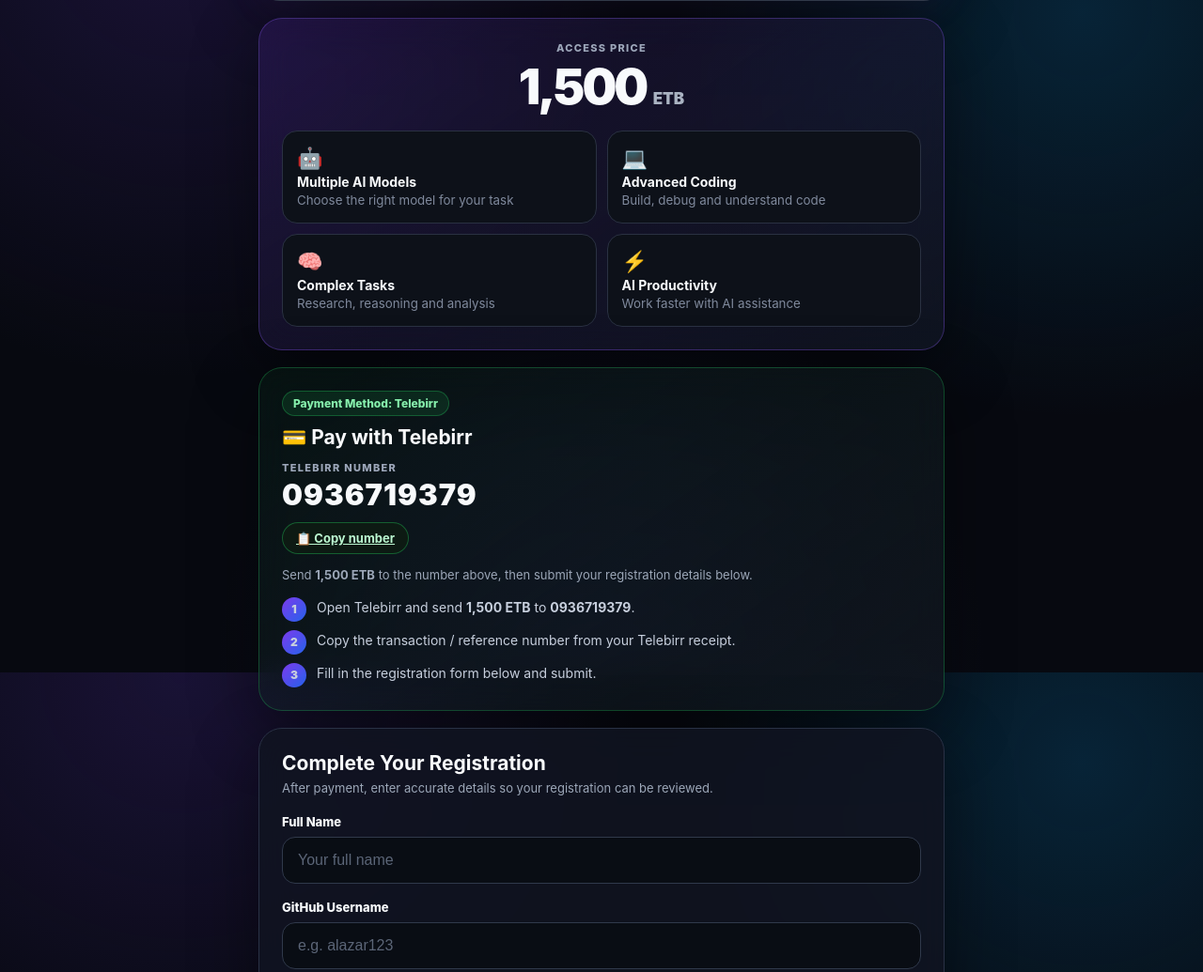
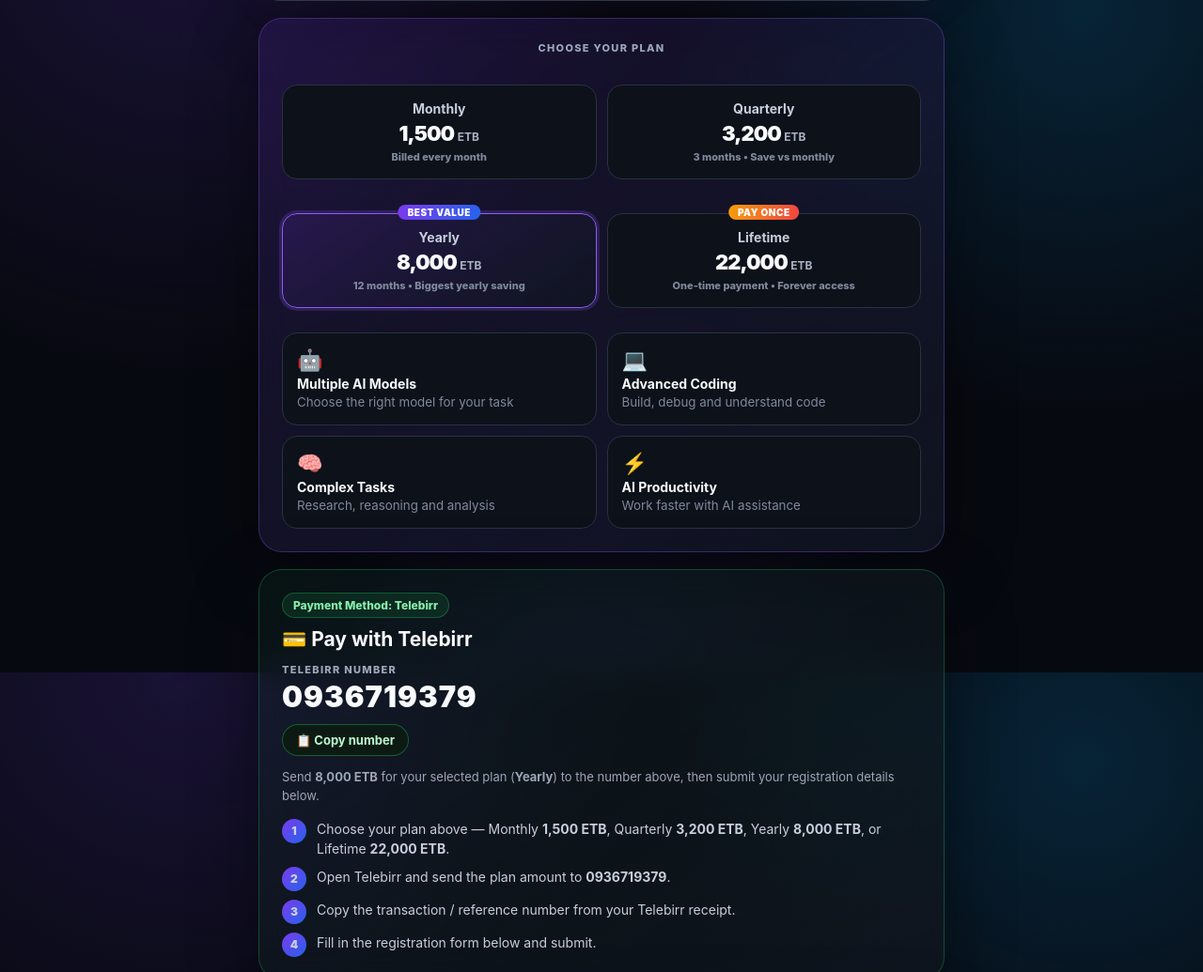
Before and after one commit to alazarsisay145-hash/ai-access-, a plain HTML site: page index.html in a window 1280 px wide. Shown: the part 884-1919 px from the top of the page at 94% size. Drawn offline with Linux system fonts and the light colour scheme; grey boxes are pictures that could not be loaded.

Commit message:
Add plan selection: Monthly, Quarterly, Yearly and Lifetime access plans

```diff
--- a/index.html
+++ b/index.html
@@ -4,7 +4,7 @@
 <meta charset="UTF-8">
 <meta name="viewport" content="width=device-width, initial-scale=1.0, viewport-fit=cover">
 <meta name="theme-color" content="#070910">
-<meta name="description" content="Premium AI Access registration — 1,500 ETB via Telebirr.">
+<meta name="description" content="Premium AI Access registration — Monthly, Quarterly, Yearly and Lifetime plans via Telebirr.">
 <title>AI Pro Access | Registration</title>
 <style>
 :root{--bg:#070910;--card:rgba(17,21,33,.85);--line:#293145;--muted:#9aa4b8;--text:#f8fafc;--purple:#8b5cf6;--blue:#3b82f6;--green:#22c55e}
@@ -23,17 +23,26 @@
 .card{margin-top:18px;padding:24px;border:1px solid var(--line);border-radius:25px;background:var(--card);backdrop-filter:blur(18px);-webkit-backdrop-filter:blur(18px);box-shadow:0 22px 70px #0006}
 .price-card{text-align:center;border-color:#8b5cf655;background:linear-gradient(145deg,#7c3aed25,#101521e8)}
 .kicker{color:#9da7ba;text-transform:uppercase;font-size:11px;font-weight:800;letter-spacing:1.3px}
-.price{font-size:52px;font-weight:950;letter-spacing:-3px;margin:3px 0 15px}
-.price span{font-size:17px;letter-spacing:0;color:#aab3c2}
 .grid{display:grid;grid-template-columns:repeat(2,1fr);gap:11px;text-align:left}
 .feature{padding:15px;border:1px solid #2a3142;background:#0d1119;border-radius:16px}
 .feature b{display:block;font-size:14px;margin-top:4px}.feature small{color:#7f899c}
 .icon{font-size:22px}
 h2{font-size:21px;margin:0 0 13px}
+.plans{display:grid;grid-template-columns:repeat(2,1fr);gap:11px;margin:15px 0 18px}
+.plan{position:relative;cursor:pointer}
+.plan input{position:absolute;opacity:0;width:0;height:0;padding:0}
+.plan .box{display:block;padding:16px 14px;border:1px solid #2a3142;background:#0d1119;border-radius:16px;text-align:center;transition:border-color .15s,box-shadow .15s}
+.plan .box b{display:block;font-size:14px;color:#c7cfdd;margin-bottom:5px}
+.plan .box .amt{font-size:22px;font-weight:950;letter-spacing:-1px}
+.plan .box .amt span{font-size:12px;font-weight:700;color:#aab3c2;letter-spacing:0}
+.plan .box small{display:block;color:#7f899c;font-size:11px;margin-top:5px}
+.plan input:checked + .box{border-color:var(--purple);box-shadow:0 0 0 3px #8b5cf633;background:linear-gradient(145deg,#7c3aed25,#101521e8)}
+.plan .tag{position:absolute;top:-9px;left:50%;transform:translateX(-50%);padding:2px 10px;border-radius:99px;font-size:10px;font-weight:900;letter-spacing:.5px;background:linear-gradient(100deg,#7c3aed,#2563eb);color:#fff;white-space:nowrap}
+.plan .tag.gold{background:linear-gradient(100deg,#f59e0b,#ef4444)}
 .payment{background:linear-gradient(145deg,#16a34a12,#10151ee8);border-color:#22c55e4d}
 .badge{display:inline-block;padding:5px 11px;border-radius:99px;background:#22c55e1f;color:#86efac;border:1px solid #22c55e55;font-size:12px;font-weight:800;margin-bottom:10px}
 .number{font-size:31px;font-weight:950;letter-spacing:1px;margin:3px 0 7px;word-break:break-all}
-.copy{display:inline-flex;align-items:center;gap:6px;margin:4px 0 12px;padding:8px 14px;border-radius:99px;border:1px solid #22c55e66;background:#0d1a13;color:#bbf7d0;font-size:13px;font-weight:700;cursor:pointer}
+.copy{display:inline-flex;align-items:center;gap:6px;margin:4px 0 12px;padding:8px 14px;border-radius:99px;border:1px solid #22c55e66;background:#0d1a13;color:#bbf7d0;font-size:13px;font-weight:700;text-decoration:none}
 .copy:active{transform:scale(.97)}
 .steps{margin:14px 0 0;padding:0;list-style:none;display:grid;gap:9px}
 .steps li{display:flex;gap:11px;align-items:flex-start;color:#c7cfdd;font-size:14px;line-height:1.5}
@@ -48,14 +57,14 @@
 input:focus{border-color:var(--purple);box-shadow:0 0 0 4px #8b5cf61a}
 input:user-invalid{border-color:#ef4444}
 .hint{font-size:12px;color:#7f899c;margin-top:6px}
-button[type=submit]{width:100%;border:0;border-radius:15px;padding:17px;margin-top:23px;color:#fff;font-size:16px;font-weight:900;background:linear-gradient(100deg,#7c3aed,#2563eb);box-shadow:0 12px 35px #4f46e555;cursor:pointer;transition:transform .15s,opacity .15s;min-height:54px}
+button[type=submit]{width:100%;border:0;border-radius:15px;padding:17px;margin-top:23px;color:#fff;font-size:16px;font-weight:900;background:linear-gradient(100deg,#7c3aed,#2563eb);box-shadow:0 12px 30px #7c3aed44;cursor:pointer;transition:transform .15s}
 button[type=submit]:hover{transform:translateY(-1px)}
 button[type=submit]:disabled{opacity:.7;cursor:progress}
 .trust{text-align:center;color:#667186;font-size:11px;line-height:1.5;margin-top:12px}
 .alert{display:none;margin-top:16px;padding:14px 16px;border-radius:14px;border:1px solid #22c55e66;background:#16a34a1f;color:#bbf7d0;font-size:14px;line-height:1.55}
 .alert.show{display:block}
 footer{text-align:center;color:#505a6c;font-size:11px;margin-top:24px}
-@media(max-width:520px){.grid{grid-template-columns:1fr}.card{padding:18px;border-radius:20px}.price{font-size:45px}.number{font-size:27px}.hero{padding-top:20px}}
+@media(max-width:520px){.grid{grid-template-columns:1fr}.plans{grid-template-columns:1fr 1fr}.card{padding:18px;border-radius:20px}.number{font-size:27px}.hero{padding-top:20px}}
 @media(prefers-reduced-motion:reduce){*{transition:none!important;scroll-behavior:auto}}
 </style>
 </head>
@@ -73,8 +82,27 @@
 </section>
 
 <section class="card price-card">
-  <div class="kicker">Access Price</div>
-  <div class="price">1,500 <span>ETB</span></div>
+  <div class="kicker">Choose Your Plan</div>
+  <div class="plans" id="plans">
+    <label class="plan">
+      <input type="radio" name="planPick" value="Monthly — 1,500 ETB" data-amount="1,500 ETB">
+      <span class="box"><b>Monthly</b><span class="amt">1,500 <span>ETB</span></span><small>Billed every month</small></span>
+    </label>
+    <label class="plan">
+      <input type="radio" name="planPick" value="Quarterly — 3,200 ETB" data-amount="3,200 ETB">
+      <span class="box"><b>Quarterly</b><span class="amt">3,200 <span>ETB</span></span><small>3 months • Save vs monthly</small></span>
+    </label>
+    <label class="plan">
+      <span class="tag">BEST VALUE</span>
+      <input type="radio" name="planPick" value="Yearly — 8,000 ETB" data-amount="8,000 ETB" checked>
+      <span class="box"><b>Yearly</b><span class="amt">8,000 <span>ETB</span></span><small>12 months • Biggest yearly saving</small></span>
+    </label>
+    <label class="plan">
+      <span class="tag gold">PAY ONCE</span>
+      <input type="radio" name="planPick" value="Lifetime — 22,000 ETB" data-amount="22,000 ETB">
+      <span class="box"><b>Lifetime</b><span class="amt">22,000 <span>ETB</span></span><small>One-time payment • Forever access</small></span>
+    </label>
+  </div>
   <div class="grid">
     <div class="feature"><span class="icon">🤖</span><b>Multiple AI Models</b><small>Choose the right model for your task</small></div>
     <div class="feature"><span class="icon">💻</span><b>Advanced Coding</b><small>Build, debug and understand code</small></div>
@@ -89,11 +117,12 @@
   <div class="kicker">Telebirr Number</div>
   <div class="number" id="telebirr">0936719379</div>
   <a class="copy" href="tel:0936719379" id="copyBtn">📋 Copy number</a>
-  <div class="note">Send <strong>1,500 ETB</strong> to the number above, then submit your registration details below.</div>
+  <div class="note">Send <strong id="payAmount">8,000 ETB</strong> for your selected plan (<strong id="payPlan">Yearly</strong>) to the number above, then submit your registration details below.</div>
   <ol class="steps">
-    <li><span class="n">1</span><span>Open Telebirr and send <strong>1,500 ETB</strong> to <strong>0936719379</strong>.</span></li>
-    <li><span class="n">2</span><span>Copy the transaction / reference number from your Telebirr receipt.</span></li>
-    <li><span class="n">3</span><span>Fill in the registration form below and submit.</span></li>
+    <li><span class="n">1</span><span>Choose your plan above — Monthly <strong>1,500 ETB</strong>, Quarterly <strong>3,200 ETB</strong>, Yearly <strong>8,000 ETB</strong>, or Lifetime <strong>22,000 ETB</strong>.</span></li>
+    <li><span class="n">2</span><span>Open Telebirr and send the plan amount to <strong>0936719379</strong>.</span></li>
+    <li><span class="n">3</span><span>Copy the transaction / reference number from your Telebirr receipt.</span></li>
+    <li><span class="n">4</span><span>Fill in the registration form below and submit.</span></li>
   </ol>
 </section>
 
@@ -118,10 +147,11 @@
     <label for="transaction">Telebirr Transaction / Reference Number</label>
     <input id="transaction" name="telebirr_transaction" type="text" placeholder="Your transaction/reference number" autocapitalize="characters" spellcheck="false" required>
 
-    <input type="hidden" name="amount" value=" monthy 1500 ETB quarterly 3200 ETB YEARLY 8000ETB">
+    <input type="hidden" name="selected_plan" id="selectedPlan" value="Yearly — 8,000 ETB">
+    <input type="hidden" name="amount" id="amountField" value="8,000 ETB">
     <input type="hidden" name="payment_method" value="Telebirr">
     <input type="hidden" name="telebirr_number" value="0936719379">
-    <input type="hidden" name="_subject" value="New AI Access Registration — choose you plan and register now !">
+    <input type="hidden" name="_subject" value="New AI Access Registration — choose your plan and register now!">
     <input type="hidden" name="_next" id="nextUrl" value="">
     <input type="text" name="_gotcha" style="display:none" tabindex="-1" autocomplete="off">
 
@@ -148,6 +178,24 @@
     if (a) { a.classList.add('show'); a.scrollIntoView({behavior:'smooth', block:'center'}); }
   }
 
+  // Plan selection: sync selected plan into payment instructions and hidden form fields
+  var radios = document.querySelectorAll('input[name="planPick"]');
+  var planField = document.getElementById('selectedPlan');
+  var amountField = document.getElementById('amountField');
+  var payAmount = document.getElementById('payAmount');
+  var payPlan = document.getElementById('payPlan');
+  function syncPlan(r){
+    if (!r) return;
+    if (planField) planField.value = r.value;
+    if (amountField) amountField.value = r.getAttribute('data-amount');
+    if (payAmount) payAmount.textContent = r.getAttribute('data-amount');
+    if (payPlan) payPlan.textContent = r.value.split(' — ')[0];
+  }
+  radios.forEach(function(r){
+    r.addEventListener('change', function(){ syncPlan(r); });
+    if (r.checked) syncPlan(r);
+  });
+
   // Prevent double submits (plain HTML POST still happens)
   var form = document.getElementById('regForm'), btn = document.getElementById('submitBtn');
   if (form && btn) form.addEventListener('submit', function(){ btn.disabled = true; btn.textContent = 'Submitting…'; });
```
